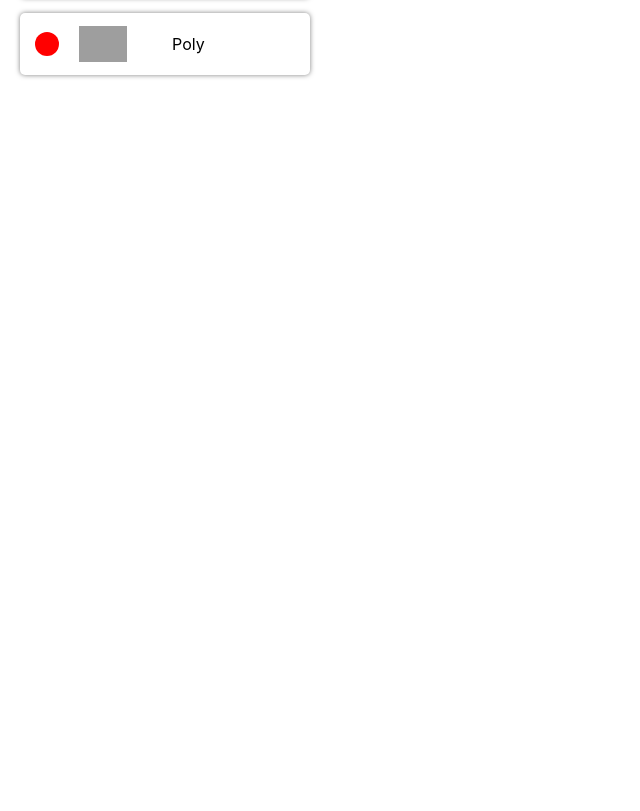
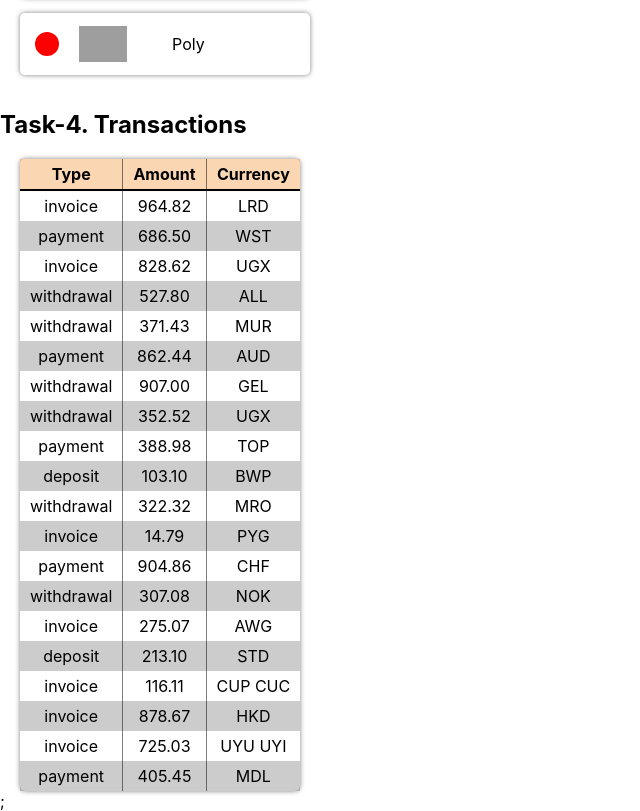
Before and after one commit to ViktorBaklar/goit-react-hw-01-components, a React (Create React App) app: page / in a window 1280 px wide. Shown: the part 1028-1839 px from the top of the page, without its empty margins (0-640 px from the left). Before the commit the page ends 1134 px from the top, so only its background shows below. Built offline with nearby package versions, Linux system fonts and the light colour scheme; grey boxes are pictures that could not be loaded.

Commit message:
complete task4

```diff
--- a/src/App.css
+++ b/src/App.css
@@ -107,3 +107,28 @@
 .friend-list .avatar {
   margin-right: 45px;
 }
+
+.transaction-history {
+  margin-left: 20px;
+  box-shadow: 0 0 5px rgba(0,0,0,0.5);
+  border-radius: 5px;
+  text-align: center;
+  border-collapse: collapse;
+}
+
+.transaction-history td, th {
+  padding: 5px 10px;
+}
+
+.transaction-history td:not(:last-child), th:not(:last-child) {
+  border-right: 1px solid rgba(0, 0, 0, 0.5);
+}
+
+.transaction-history thead tr {
+  border-bottom: 2px solid #000;
+  background-color: rgba(245, 153, 67, 0.4);
+}
+
+.transaction-history tbody tr:nth-child(even) {
+  background-color: rgba(0, 0, 0, 0.2);
+}
--- a/src/App.js
+++ b/src/App.js
@@ -3,8 +3,10 @@
 import user from './user.json';
 import Statistic from './components/statistic';
 import statisticalData from './statistical-data.json';
-import FriendList from './components/FriendList';
+import FriendList from './components/friendList';
 import friends from './friends.json'
+import TransactionHistory from './components/transactionHistory';
+import transactions from './transactions.json';
 
 
 const App = () => {
@@ -21,6 +23,8 @@
     <Statistic title="Upload stats" stats={statisticalData} />
     <h2>Task-3. Friendslist</h2>
     <FriendList friends={friends} />
+    <h2>Task-4. Transactions</h2>
+    <TransactionHistory items={transactions} />;
   </div>
 }
 
--- a/src/components/FriendList.js
+++ b/src/components/FriendList.js
@@ -1,4 +1,4 @@
-import FriendListItem from './FriendListItem'
+import FriendListItem from './friendListItem'
 
 const FriendList = ({ friends }) => (
   <ul className="friend-list">
--- /dev/null
+++ b/src/components/transactionHistory.js
@@ -0,0 +1,31 @@
+import PropTypes from 'prop-types';
+
+const TransactionHistory = ({ items }) => (
+  <table className="transaction-history">
+    <thead>
+      <tr>
+        <th>Type</th>
+        <th>Amount</th>
+        <th>Currency</th>
+      </tr>
+    </thead>
+
+    <tbody>
+      {items.map(item => (
+        <tr key={item.id}>
+          <td>{item.type}</td>
+          <td>{item.amount}</td>
+          <td>{item.currency}</td>
+        </tr>
+      ))}
+    </tbody>
+  </table>
+)
+
+TransactionHistory.propTypes = {
+  items: PropTypes.arrayOf(PropTypes.shape({ id: PropTypes.string.isRequired }))
+    .isRequired,
+};
+
+
+export default TransactionHistory;
--- /dev/null
+++ b/src/transactions.json
@@ -0,0 +1,122 @@
+[
+  {
+    "id": "1e0700a2-5183-4291-85cc-2065a036a683",
+    "type": "invoice",
+    "amount": "964.82",
+    "currency": "LRD"
+  },
+  {
+    "id": "a30f821b-4d25-4ff0-abdd-e340b3f0dd2b",
+    "type": "payment",
+    "amount": "686.50",
+    "currency": "WST"
+  },
+  {
+    "id": "44dca67a-8e5a-4798-bf8e-b15efd4e1abd",
+    "type": "invoice",
+    "amount": "828.62",
+    "currency": "UGX"
+  },
+  {
+    "id": "ea8ed3dc-2b68-4a53-905a-53ecb0adef33",
+    "type": "withdrawal",
+    "amount": "527.80",
+    "currency": "ALL"
+  },
+  {
+    "id": "ea76146a-0b00-4b80-bc02-a8c822176712",
+    "type": "withdrawal",
+    "amount": "371.43",
+    "currency": "MUR"
+  },
+  {
+    "id": "63ca02f9-d637-46b5-9237-f3b24425e029",
+    "type": "payment",
+    "amount": "862.44",
+    "currency": "AUD"
+  },
+  {
+    "id": "ed0263e8-59a5-4bf1-87e0-2bb88e53dc34",
+    "type": "withdrawal",
+    "amount": "907.00",
+    "currency": "GEL"
+  },
+  {
+    "id": "6013bad0-750c-4691-8bc2-d8f2b43969c4",
+    "type": "withdrawal",
+    "amount": "352.52",
+    "currency": "UGX"
+  },
+  {
+    "id": "252c7be4-8b06-4fa7-8d42-61fb835b70d5",
+    "type": "payment",
+    "amount": "388.98",
+    "currency": "TOP"
+  },
+  {
+    "id": "4eaab41b-b967-40ac-82ed-85fc66f646f1",
+    "type": "deposit",
+    "amount": "103.10",
+    "currency": "BWP"
+  },
+  {
+    "id": "9648a350-8469-42d5-8bf3-18090de5fe67",
+    "type": "withdrawal",
+    "amount": "322.32",
+    "currency": "MRO"
+  },
+  {
+    "id": "9c5c25fb-1a95-4b2f-8d1f-4c4426d677cc",
+    "type": "invoice",
+    "amount": "14.79",
+    "currency": "PYG"
+  },
+  {
+    "id": "43ef232c-80e9-4d6f-b48a-b22405620de3",
+    "type": "payment",
+    "amount": "904.86",
+    "currency": "CHF"
+  },
+  {
+    "id": "5161682e-e620-4019-ab0a-24ceb10fbd20",
+    "type": "withdrawal",
+    "amount": "307.08",
+    "currency": "NOK"
+  },
+  {
+    "id": "7b119d71-42e6-4c42-a141-6818b07bb9ff",
+    "type": "invoice",
+    "amount": "275.07",
+    "currency": "AWG"
+  },
+  {
+    "id": "a4f65722-65c4-4c28-b1f4-b8ed988bb205",
+    "type": "deposit",
+    "amount": "213.10",
+    "currency": "STD"
+  },
+  {
+    "id": "c6e5784b-0ca3-48d6-86e5-b5128af5a523",
+    "type": "invoice",
+    "amount": "116.11",
+    "currency": "CUP CUC"
+  },
+  {
+    "id": "c9ebed6a-3a02-4b49-ac0d-0534b51f2bfd",
+    "type": "invoice",
+    "amount": "878.67",
+    "currency": "HKD"
+  },
+  {
+    "id": "a4a98b0e-b22c-438b-9f83-de2df52110c8",
+    "type": "invoice",
+    "amount": "725.03",
+    "currency": "UYU UYI"
+  },
+  {
+    "id": "b39bfa7a-0166-4c47-94d6-87d20590f746",
+    "type": "payment",
+    "amount": "405.45",
+    "currency": "MDL"
+  }
+]
```
